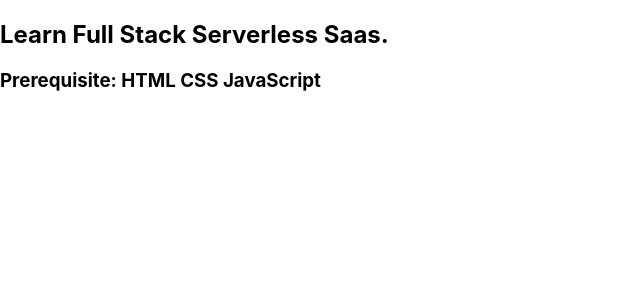
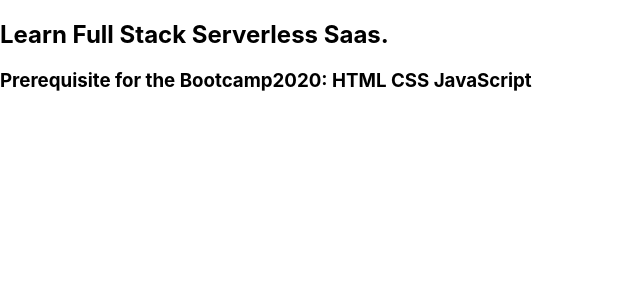
Before and after one commit to yusraahmedkhan/class3, a React (Create React App) app: page / in a window 1280 px wide. Shown: the top 300 px of the page, without its empty margins (0-640 px from the left). Built offline with nearby package versions, Linux system fonts and the light colour scheme.

Commit message:
Update Learn.js

```diff
--- a/src/Learn.js
+++ b/src/Learn.js
@@ -4,7 +4,7 @@ function Learn(props){
     return(
         <div>
             <h2>Learn {props.course}.</h2>
-            <h3>Prerequisite:  {props.language}</h3>
+            <h3>Prerequisite for the Bootcamp2020:  {props.language}</h3>
 
         </div>
     )
```
